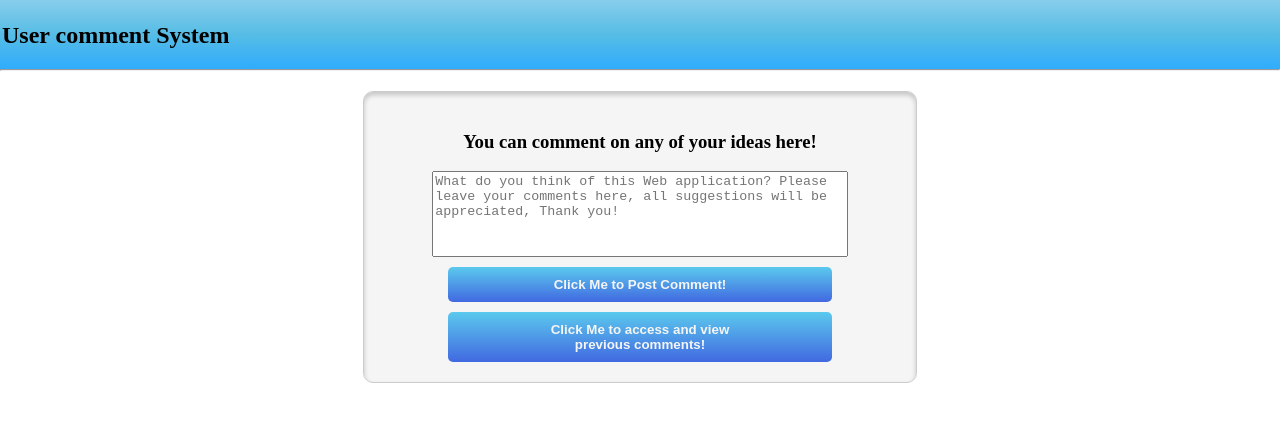
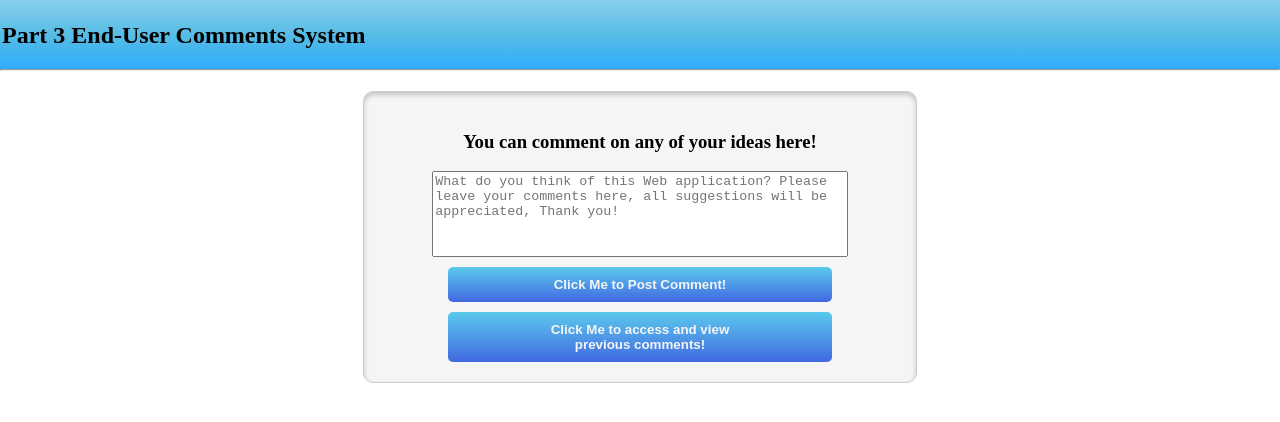
Before and after one commit to ChenBozhi789/WEB504-Assessment-2, a website: page Part 3 End-User Comments System/End-User Comments System.html in a window 1280 px wide. Drawn offline with Linux system fonts and the light colour scheme; no server answers.

Commit message:
web title edit

```diff
--- a/Part 3 End-User Comments System/End-User Comments System.html
+++ b/Part 3 End-User Comments System/End-User Comments System.html
@@ -8,7 +8,7 @@
 
 <body>
     <div class="content-above-line">
-        <h2>User comment System</h2>
+        <h2>Part 3 End-User Comments System</h2>
     </div>
 
     <div class="divider">
```
Also changed, not shown: Part 2 Database Integration/Database Integration.html (+1 -1 lines), Part 4 User Authentication System/index.html (+1 -1 lines).
